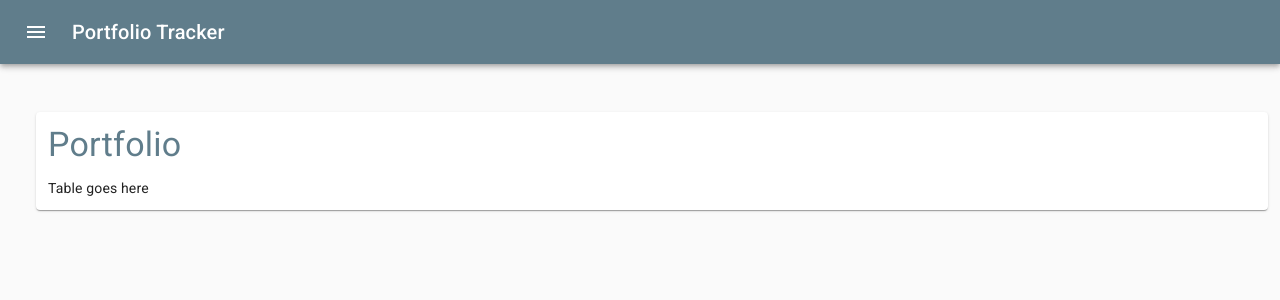
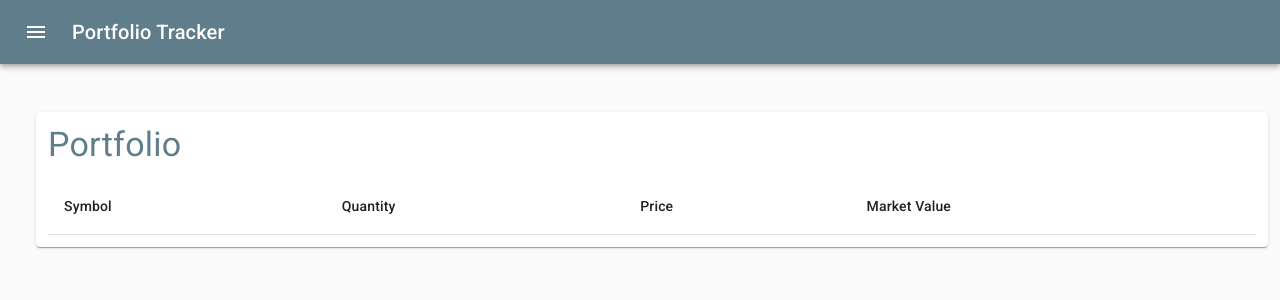
Before and after one commit to drod1000/portfolio-tracker-client, a React (Create React App) app: page / in a window 1280 px wide. Shown: the top 300 px of the page. Built offline with nearby package versions, Linux system fonts and the light colour scheme.

Commit message:
Preps mock table data and adds table header

```diff
--- a/src/components/containers/Portfolio/Portfolio.js
+++ b/src/components/containers/Portfolio/Portfolio.js
@@ -1,7 +1,12 @@
 import React, { Component } from 'react';
 import PropTypes from 'prop-types';
+import Paper from '@material-ui/core/Paper';
+import Table from '@material-ui/core/Table';
+import TableBody from '@material-ui/core/TableBody';
+import TableCell from '@material-ui/core/TableCell';
+import TableHead from '@material-ui/core/TableHead';
+import TableRow from '@material-ui/core/TableRow';
 import Typography from '@material-ui/core/Typography';
-import Paper from '@material-ui/core/Paper';
 import { withStyles } from '@material-ui/styles';
 
 const styles = {
@@ -10,8 +15,27 @@ const styles = {
   },
   typography: {
     marginBottom: 12
+  },
+  table: {
   }
 }
+
+function createData(symbol, quantity, price) {
+  return { symbol, quantity, price, marketValue: quantity * price };
+}
+
+const rows = [
+  createData('AAPL', 10, 175.00),
+  createData('FB', 20, 200.00),
+  createData('SBUX', 25, 80.00),
+  createData('PEP', 15, 125.00),
+  createData('TSN', 30, 80.00),
+  createData('WM', 30, 125.00),
+  createData('TGT', 50, 75.00),
+  createData('ALL', 20, 100.00),
+  createData('DIS', 15, 125.00),
+  createData('NKE', 20, 100.00)
+];
 
 class Portfolio extends Component {
   render() {
@@ -20,9 +44,16 @@ class Portfolio extends Component {
     return (
       <Paper className={classes.paper}>
         <Typography className={classes.typography} variant="h4" color="primary">Portfolio</Typography>
-        <div>
-          Table goes here
-        </div>
+        <Table className={classes.table}>
+          <TableHead>
+            <TableRow>
+              <TableCell>Symbol</TableCell>
+              <TableCell>Quantity</TableCell>
+              <TableCell>Price</TableCell>
+              <TableCell>Market Value</TableCell>
+            </TableRow>
+          </TableHead>
+        </Table>
       </Paper>
     )
   }
```
